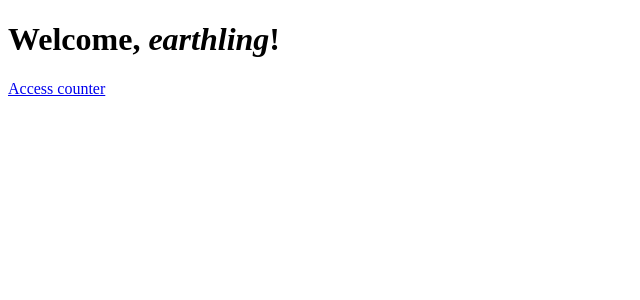
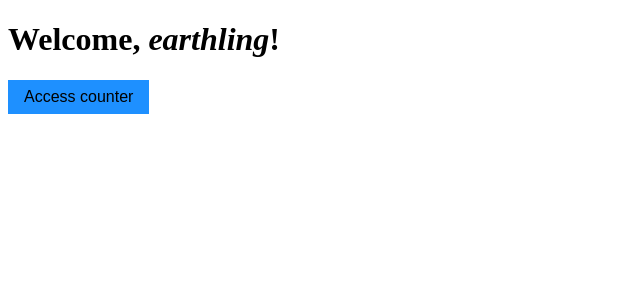
Before and after one commit to amaliacicala/esercizi-react, a React (Create React App) app: page / in a window 1280 px wide. Shown: the top 300 px of the page, without its empty margins (0-640 px from the left). Built offline with nearby package versions, Linux system fonts and the light colour scheme.

Commit message:
feat: replace Link element with button element

```diff
--- a/src/Welcome.js
+++ b/src/Welcome.js
@@ -1,13 +1,21 @@
 import React from "react";
-import { Link } from "react-router-dom";
+import { useNavigate } from "react-router-dom";
 
-export class Welcome extends React.Component {
-    render() {
-        return (
+export function Welcome({ name }) {
+    const navigate = useNavigate();
+
+    function handleCounterBtnClick() {
+        navigate('/counter')
+    }
+
+    return (
         <div>
-            <h1>Welcome, {this.props.name}!</h1>
-            <Link to="/counter">Access counter</Link>
-         </div>
-        )
-    }
+            <h1>Welcome, {name}!</h1>
+            {/* <Link to="/counter">Access counter</Link> */}
+            <button
+                style={{backgroundColor:'dodgerblue', padding:'0.5rem 1rem', border:'none', fontSize:'1rem', cursor:'pointer'}}
+                onClick={handleCounterBtnClick}
+            >Access counter</button>
+        </div>
+    )
 }
```
Also changed, not shown: 1 other file (tests, documents, lock files or other folders).
